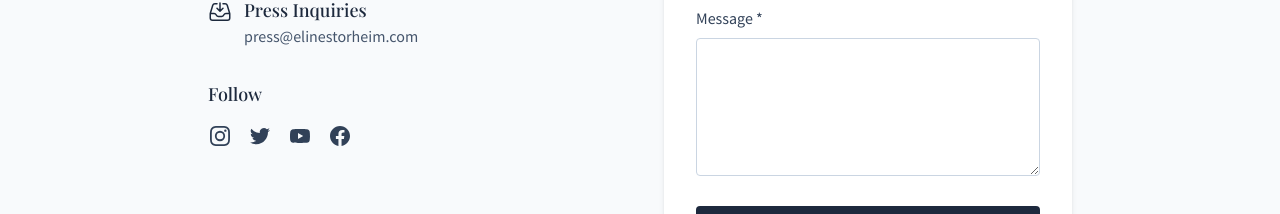
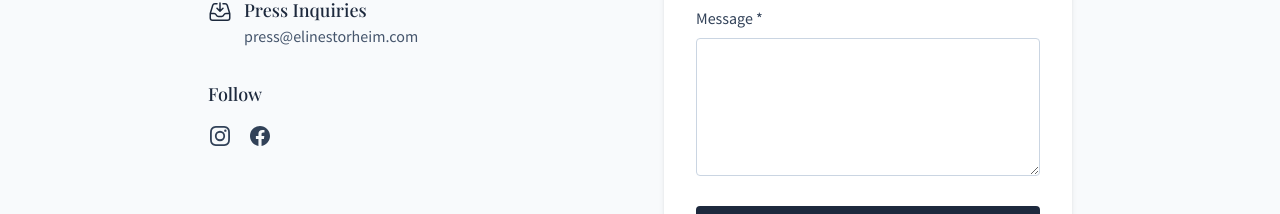
Before and after one commit to swatbone85/eline-storheim, a SvelteKit app: page /contact in a window 1280 px wide. Shown: the part 576-790 px from the top of the page. Built offline with nearby package versions, Linux system fonts and the light colour scheme; a web font is replaced by a local one.

Commit message:
Update social media links to point to official accounts

```diff
--- a/src/routes/+page.svelte
+++ b/src/routes/+page.svelte
@@ -89,10 +89,19 @@
 		<div class="container mx-auto px-4 text-center">
 			<p>&copy; {new Date().getFullYear()} Eline Storheim. All rights reserved.</p>
 			<div class="mt-4 flex justify-center gap-6">
-				<a href="/" class="text-white hover:text-slate-300">Instagram</a>
-				<a href="/" class="text-white hover:text-slate-300">Twitter</a>
-				<a href="/" class="text-white hover:text-slate-300">YouTube</a>
-				<a href="/" class="text-white hover:text-slate-300">Facebook</a>
+				<a
+					href="https://www.instagram.com/storheimen/"
+					class="text-white hover:text-slate-300"
+					target="_blank"
+				>
+					Instagram</a
+				>
+
+				<a
+					href="https://www.facebook.com/eline.storheim"
+					class="text-white hover:text-slate-300"
+					target="_blank">Facebook</a
+				>
 			</div>
 		</div>
 	</footer>
--- a/src/routes/contact/+page.svelte
+++ b/src/routes/contact/+page.svelte
@@ -135,7 +135,11 @@
 					<div class="mt-8">
 						<h3 class="mb-4 text-lg font-medium text-slate-800">Follow</h3>
 						<div class="flex space-x-4">
-							<a href="/" class="text-slate-700 hover:text-slate-900">
+							<a
+								href="https://instagram.com/storheimen"
+								class="text-slate-700 hover:text-slate-900"
+								target="_blank"
+							>
 								<span class="sr-only">Instagram</span>
 								<svg class="h-6 w-6" fill="currentColor" viewBox="0 0 24 24" aria-hidden="true">
 									<path
@@ -145,25 +149,12 @@
 									/>
 								</svg>
 							</a>
-							<a href="/" class="text-slate-700 hover:text-slate-900">
-								<span class="sr-only">Twitter</span>
-								<svg class="h-6 w-6" fill="currentColor" viewBox="0 0 24 24" aria-hidden="true">
-									<path
-										d="M8.29 20.251c7.547 0 11.675-6.253 11.675-11.675 0-.178 0-.355-.012-.53A8.348 8.348 0 0022 5.92a8.19 8.19 0 01-2.357.646 4.118 4.118 0 001.804-2.27 8.224 8.224 0 01-2.605.996 4.107 4.107 0 00-6.993 3.743 11.65 11.65 0 01-8.457-4.287 4.106 4.106 0 001.27 5.477A4.072 4.072 0 012.8 9.713v.052a4.105 4.105 0 003.292 4.022 4.095 4.095 0 01-1.853.07 4.108 4.108 0 003.834 2.85A8.233 8.233 0 012 18.407a11.616 11.616 0 006.29 1.84"
-									/>
-								</svg>
-							</a>
-							<a href="/" class="text-slate-700 hover:text-slate-900">
-								<span class="sr-only">YouTube</span>
-								<svg class="h-6 w-6" fill="currentColor" viewBox="0 0 24 24" aria-hidden="true">
-									<path
-										fill-rule="evenodd"
-										d="M19.812 5.418c.861.23 1.538.907 1.768 1.768C21.998 8.746 22 12 22 12s0 3.255-.418 4.814a2.504 2.504 0 0 1-1.768 1.768c-1.56.419-7.814.419-7.814.419s-6.255 0-7.814-.419a2.505 2.505 0 0 1-1.768-1.768C2 15.255 2 12 2 12s0-3.255.417-4.814a2.507 2.507 0 0 1 1.768-1.768C5.744 5 11.998 5 11.998 5s6.255 0 7.814.418ZM15.194 12 10 15V9l5.194 3Z"
-										clip-rule="evenodd"
-									/>
-								</svg>
-							</a>
-							<a href="/" class="text-slate-700 hover:text-slate-900">
+
+							<a
+								href="https://www.facebook.com/eline.storheim"
+								class="text-slate-700 hover:text-slate-900"
+								target="_blank"
+							>
 								<span class="sr-only">Facebook</span>
 								<svg class="h-6 w-6" fill="currentColor" viewBox="0 0 24 24" aria-hidden="true">
 									<path
```
